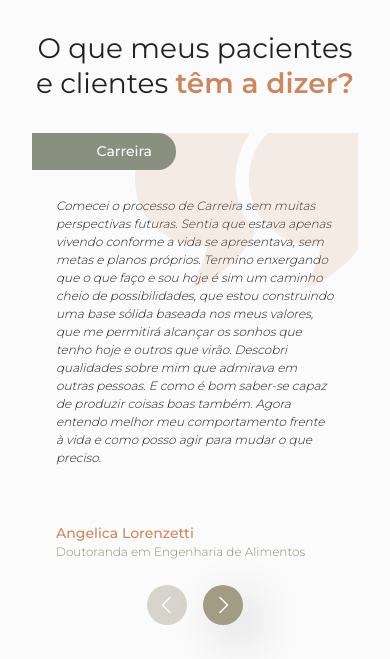
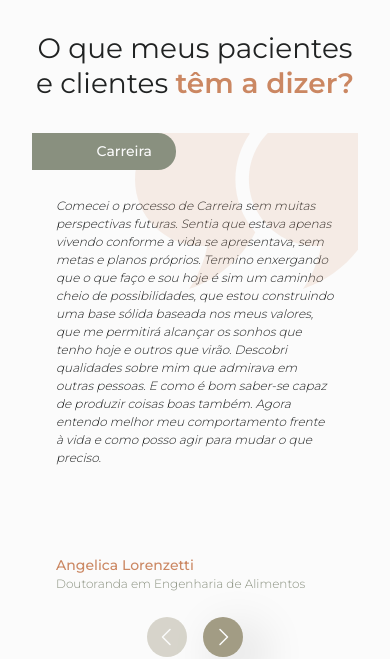
Before and after one commit to chouzzy/c2di-front, a Next.js app: page / in a window 390 px wide. Shown: the part 6000-6659 px from the top of the page. Built offline with nearby package versions, Linux system fonts and the light colour scheme.

Commit message:
mobile_feedbacks_fix

```diff
--- a/src/components/Feedbacks.tsx
+++ b/src/components/Feedbacks.tsx
@@ -37,7 +37,8 @@ function Feedback({ size, feedback, name, role, type }: FeedbackProps) {
       pt={{ base: 16, lg: 24 }}
       px={{ base: 6, lg: 12 }}
       minW={w}
-      h={{ base: 'calc(100vh - 26rem)', lg: '30rem' }}
+      h={{ base: 'calc(100vh - 12rem)', lg: '30rem' }}
+      maxH={{ base: '460px', lg: 'initial' }}
       position="relative"
       overflow="hidden"
     >
```
